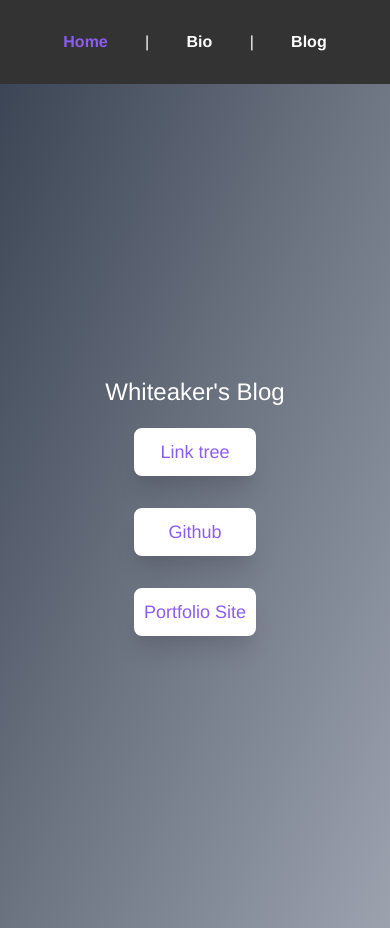
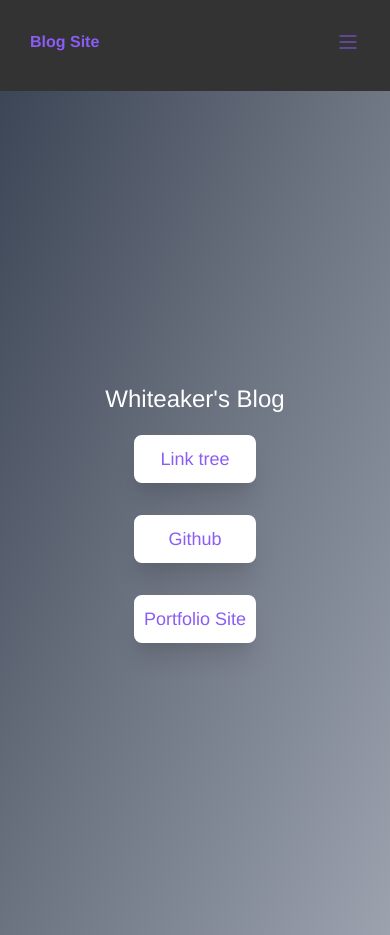
Before and after one commit to josephaw1022/BlogSite, a Vue app: page / in a window 390 px wide. Built offline with nearby package versions, Linux system fonts and the light colour scheme; a web font is replaced by a local one.

Commit message:
new navbar

```diff
--- a/public/index.html
+++ b/public/index.html
@@ -1,5 +1,5 @@
 <!DOCTYPE html>
-<html lang="">
+<html>
   <head>
     <meta charset="utf-8" />
     <meta http-equiv="X-UA-Compatible" content="IE=edge" />
--- a/src/App.vue
+++ b/src/App.vue
@@ -11,6 +11,7 @@ export default defineComponent({
 
 <style lang="scss">
 @import url("./style/style.scss");
+@import url("./animations/transitions.scss");
 </style>
 
 <template>
@@ -25,7 +26,10 @@ export default defineComponent({
     "
   >
     <Navbar />
-    <router-view v-slot="{ Component, route }">
+    <router-view
+      v-slot="{ Component, route }"
+      v-show="$store.getters.showBodyValue"
+    >
       <transition :name="route.meta.transition">
         <component :is="Component" :key="$route.path"> </component>
       </transition>
--- a/src/assets/styles/main.css
+++ /dev/null
@@ -1,3 +0,0 @@
-@taillwindcss /components;
-@tailwind components;
-@tailwind utilities;
--- a/src/components/Navbar.vue
+++ b/src/components/Navbar.vue
@@ -3,8 +3,155 @@ import { defineComponent } from "@vue/composition-api";
 
 export default defineComponent({
   name: "Navbar",
+
+  data() {
+    return {
+      showDropDown: false,
+    };
+  },
+
+  methods: {
+    toggleDropDown: function (): void {
+      this.showDropDown = !this.showDropDown;
+      this.$store.dispatch({ type: "mobileMenuChange" });
+    },
+  },
 });
 </script>
+
+
+<template>
+  <nav>
+    <!-- NonMobile Approach -->
+    <div
+      class="
+        hidden
+        sticky
+        top-100
+        h-26
+        min-w-full
+        md:flex
+        justify-evenly
+        bg-full
+        transform
+        scale-75items-center
+        gap-1
+      "
+      id="nav"
+      style="background-color: #333"
+    >
+      <router-link to="/" class="">Home</router-link>
+      <span class="text-white"> | </span>
+      <router-link to="/bio">Bio</router-link>
+      <span class="text-white"> | </span>
+      <router-link to="/blog">Blog</router-link>
+    </div>
+
+    <!-- Mobile Friendly Approach   -->
+    <div
+      class="
+        flex
+        sticky
+        top-100
+        h-26
+        min-w-full
+        md:hidden
+        justify-between
+        bg-full
+        transform
+        scale-75items-center
+        gap-1
+      "
+      id="nav"
+      style="background-color: #333"
+    >
+      <router-link to="/" class="text-white">Blog Site</router-link>
+      <transition name="bounce">
+        <div>
+          <button
+            class="text-purple-500 transform"
+            @click="toggleDropDown()"
+            v-show="$store.getters.showBodyValue == true"
+          >
+            <svg
+              xmlns="http://www.w3.org/2000/svg"
+              class="h-6 w-6"
+              fill="none"
+              viewBox="0 0 24 24"
+              stroke="currentColor"
+            >
+              <path
+                stroke-linecap="round"
+                stroke-linejoin="round"
+                stroke-width="{2}"
+                d="M4 6h16M4 12h16M4 18h16"
+              />
+            </svg>
+          </button>
+
+          <button
+            class="text-purple-500 transform rotate-90"
+            @click="toggleDropDown()"
+            v-show="$store.getters.showBodyValue == false"
+          >
+            <svg
+              xmlns="http://www.w3.org/2000/svg"
+              class="h-6 w-6"
+              fill="none"
+              viewBox="0 0 24 24"
+              stroke="currentColor"
+            >
+              <path
+                stroke-linecap="round"
+                stroke-linejoin="round"
+                stroke-width="{2}"
+                d="M4 6h16M4 12h16M4 18h16"
+              />
+            </svg>
+          </button>
+        </div>
+      </transition>
+    </div>
+
+    <!-- Mobile Dropdown -->
+    <transition name="slide-left" appear>
+      <section v-show="showDropDown">
+        <div
+          class="
+            min-h-screen
+            flex flex-col
+            justify-evenly
+            items-center
+            gap-4
+            duration-200
+            background-animation
+          "
+        >
+          <router-link
+            to="/"
+            class="text-black bg-white w-48 p-2 rounded-md shadow-lg"
+            @click="toggleDropDown()"
+            >Home</router-link
+          >
+          <router-link
+            to="/bio"
+            class="text-black bg-white w-48 p-2 rounded-md shadow-lg"
+            @click="toggleDropDown()"
+            >Bio</router-link
+          >
+          <router-link
+            to="/blog"
+            class="text-black bg-white w-48 p-2 rounded-md shadow-lg"
+            @click="toggleDropDown()"
+            >Blog</router-link
+          >
+        </div>
+      </section>
+    </transition>
+  </nav>
+</template>
+
+
 
 <style lang="scss">
 #nav {
@@ -20,29 +167,40 @@ export default defineComponent({
     }
   }
 }
+
+.bounce-enter-active {
+  animation: 360ms bounce-in;
+  opacity: 0.5;
+}
+.bounce-leave-active {
+  animation: 500ms bounce-in reverse;
+}
+@keyframes bounce-in {
+  0% {
+    transform: scale(0);
+    background-color: transparent;
+  }
+  50% {
+    transform: scale(1.5);
+    opacity: 1;
+  }
+  100% {
+    transform: scale(1);
+    background-color: #333 !important;
+  }
+}
+
+@keyframes backgroundAnimation {
+  from {
+    background-color: transparent;
+  }
+  to {
+    background-color: #333;
+  }
+}
+
+.background-animation {
+  animation: backgroundAnimation 700ms ease;
+  background-color: #333;
+}
 </style>
-
-<template>
-  <div
-    class="
-      sticky
-      top-100
-      h-26
-      min-w-full
-      flex
-      justify-evenly
-      bg-full
-      transform
-      scale-75items-center
-      gap-1
-    "
-    id="nav"
-    style="background-color: #333"
-  >
-    <router-link to="/" class="">Home</router-link>
-    <span class="text-white"> | </span>
-    <router-link to="/bio">Bio</router-link>
-    <span class="text-white"> | </span>
-    <router-link to="/blog">Blog</router-link>
-  </div>
-</template>
--- a/src/store/index.ts
+++ b/src/store/index.ts
@@ -5,15 +5,25 @@ export default createStore({
     count: 0,
     apiData: [],
     alreadyFetchedData: false,
+    showBody: true,
+    mobileMenuIconRotated: false,
   },
 
   mutations: {
     increment: (state) => state.count++,
     setAPIData: (state, payload) => (state.apiData = payload.value),
     stopFetching: (state) => (state.alreadyFetchedData = true),
+    toggleBodyContent: (state) => (state.showBody = !state.showBody),
+    toggleMobileMenuIconRotated: (state) =>
+      (state.mobileMenuIconRotated = !state.mobileMenuIconRotated),
   },
 
-  actions: {},
+  actions: {
+    mobileMenuChange(context) {
+      context.commit({ type: "toggleBodyContent" });
+      context.commit({ type: "toggleMobileMenuIconRotated" });
+    },
+  },
 
   modules: {},
 
@@ -21,5 +31,13 @@ export default createStore({
     fetchAPIDATA: function (state) {
       return state.apiData;
     },
+
+    showBodyValue: function (state): boolean {
+      return state.showBody;
+    },
+
+    showMobileChange: function (state): boolean {
+      return state.mobileMenuIconRotated;
+    },
   },
 });
```
